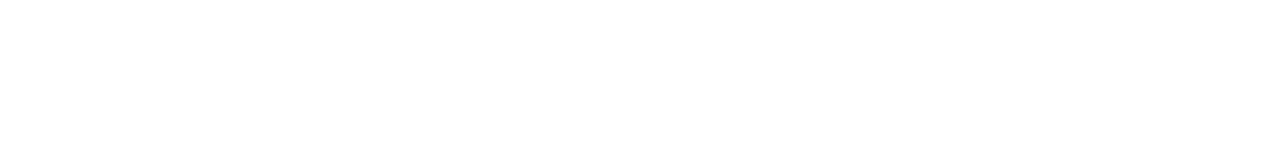
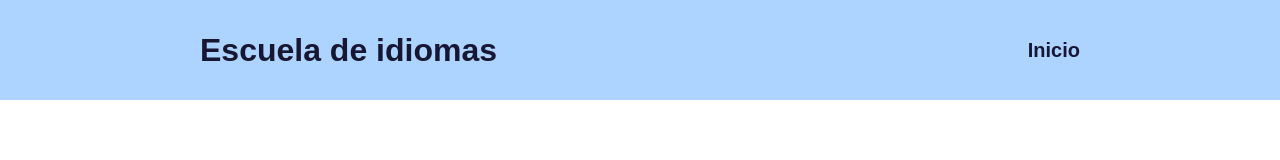
Before and after one commit to Alberto9701/proyectoPrincipalWeb, a plain HTML site: page index.html in a window 1280 px wide. Drawn offline with Linux system fonts and the light colour scheme.

Commit message:
agregando pagina principal

```diff
--- a/index.html
+++ b/index.html
@@ -4,9 +4,17 @@
     <meta charset="UTF-8">
     <meta name="viewport" content="width=device-width, initial-scale=1.0">
     <link rel="stylesheet" href="styles/principal.css">
+    <link rel="preconnect" href="https://fonts.googleapis.com">
+    <link rel="preconnect" href="https://fonts.gstatic.com" crossorigin>
+    <link href="https://fonts.googleapis.com/css2?family=Roboto+Condensed&display=swap" rel="stylesheet">
     <title>Document</title>
 </head>
 <body>
+    <header class="cabezera">
+        <h1 class="titulos">Escuela de idiomas</h1>
+        <h2 class="titulos">Inicio</h2>
+    </header>
+
 
 </body>
 </html>
--- a/styles/principal.css
+++ b/styles/principal.css
@@ -0,0 +1,41 @@
+html{
+    box-sizing: border-box;
+    font-size: 62.5%;
+}
+
+.contenedor{
+    max-width: 1200px;
+    width: 95%;
+    margin: 0 auto; /* para centrar horizontalmente el contenedor del contenedor padre */
+}
+
+body{
+    font-family: 'Raleway', sans-serif;
+    font-size: 1.6rem;
+    background-color: white;
+    margin: 0px;
+
+
+}
+
+h2{
+    font-size: 2rem;
+}
+
+img{
+    max-width: 100%;
+}
+
+.titulos{
+    color: rgb(23, 23, 51);
+}
+
+.cabezera{
+    display: flex;
+    justify-content: space-between;
+    align-items: center;
+    background-color: rgb(172, 212, 255);
+    padding-left: 20rem;
+    padding-right: 20rem;
+    height: 10rem;
+}
```
